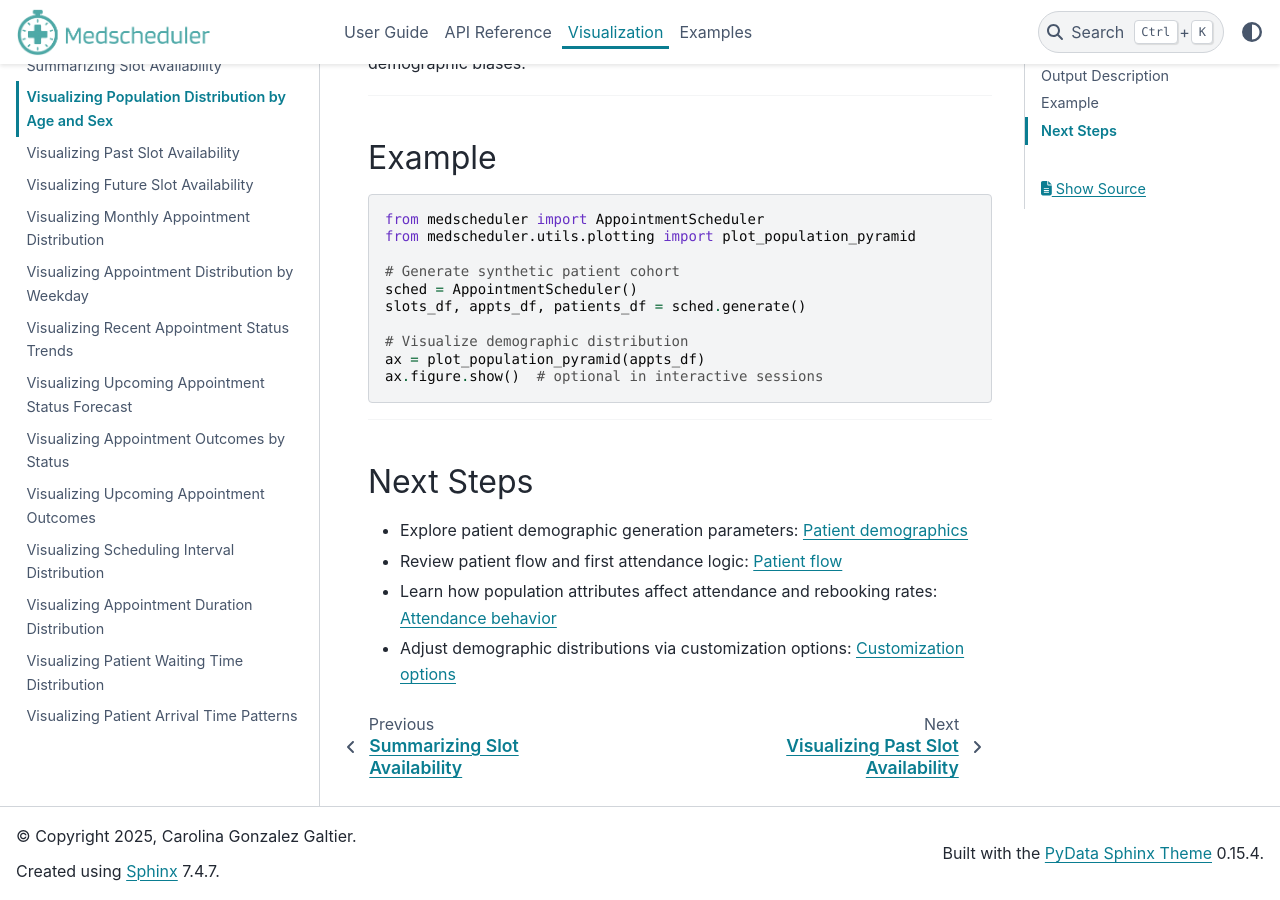
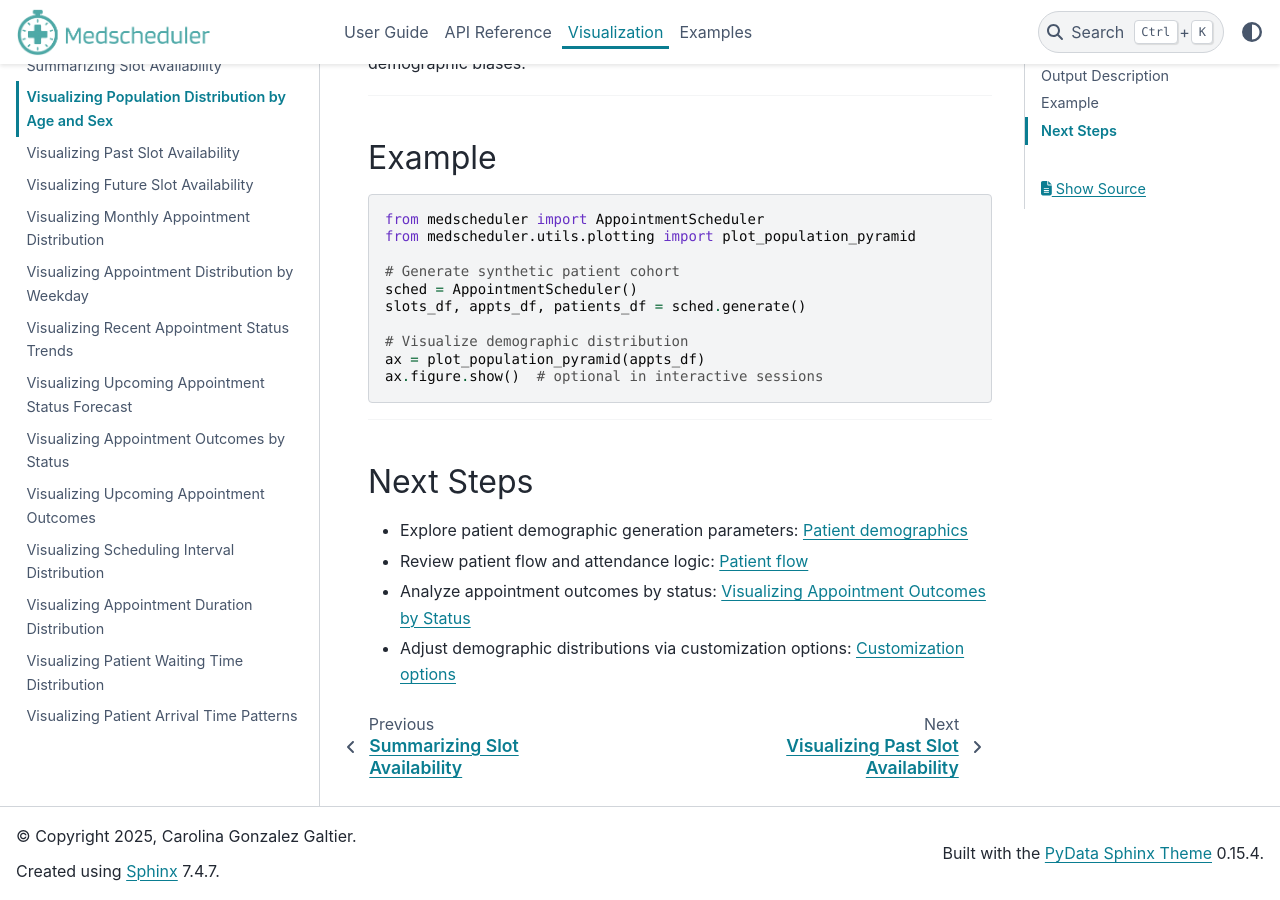
Before and after one commit to carogaltier/medscheduler, a Sphinx documentation site: the page built from docs/visualization/plot_population_pyramid.md, in a window 1280 px wide and 900 px high, scrolled down 1601 px. Built offline with Sphinx 7.4.7 and the PyData theme 0.15.4, drawn with Linux system fonts in a browser that asks for light colours.

Commit message:
Update plot_population_pyramid.md

```diff
--- a/docs/visualization/plot_population_pyramid.md
+++ b/docs/visualization/plot_population_pyramid.md
@@ -57,6 +57,6 @@ ax.figure.show()  # optional in interactive sessions
 
 ## Next Steps
 - Explore patient demographic generation parameters: {doc}`../api-reference/patient_demographics`
-- Review patient flow and first attendance logic: {doc}`../api-reference/patient_flow`
-- Learn how population attributes affect attendance and rebooking rates: {doc}`../api-reference/attendance_behavior`
+- Review patient flow and attendance logic: {doc}`../api-reference/patient_flow`
+- Analyze appointment outcomes by status: {doc}`../visualization/plot_appointments_by_status`
 - Adjust demographic distributions via customization options: {doc}`../user-guide/customization_options`
```
